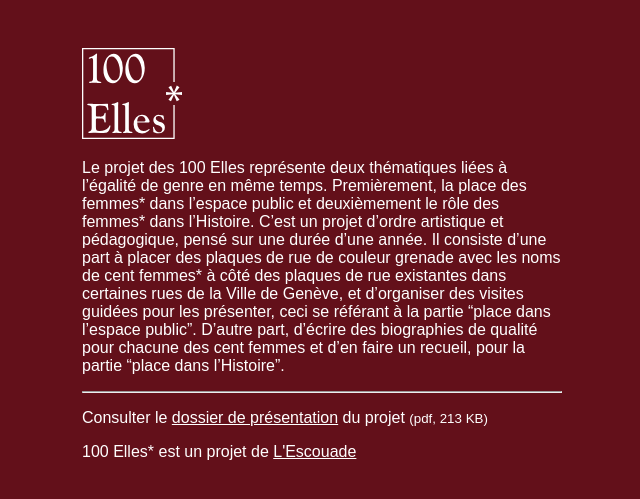
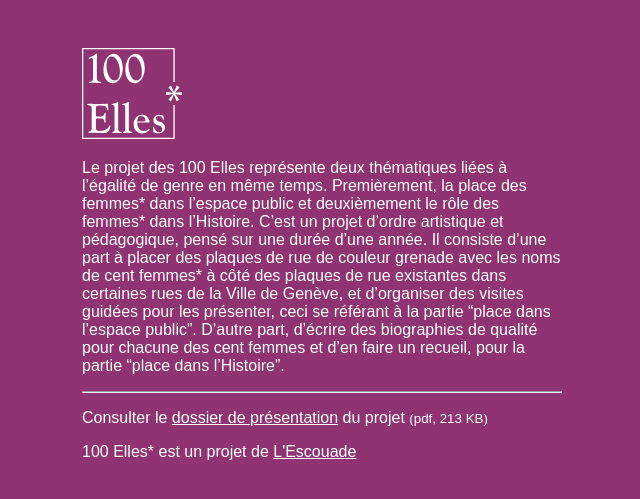
Before and after one commit to larucheio/100elles.ch, a Jekyll site: the page built from index.html, in a window 1280 px wide. Shown: the top 499 px of the page, without its empty margins (318-958 px from the left). Built offline with Jekyll 4.4.1, drawn with Linux system fonts in a browser that asks for light colours.

Commit message:
Update color :)

```diff
--- a/_layouts/main.html
+++ b/_layouts/main.html
@@ -23,7 +23,7 @@
     <style media="screen">
       body {
         margin: 1rem;
-        background-color: #63101a;
+        background-color: #903373;
         color: white;
         font-family: sans-serif;
         font-weight: lighter;
```
